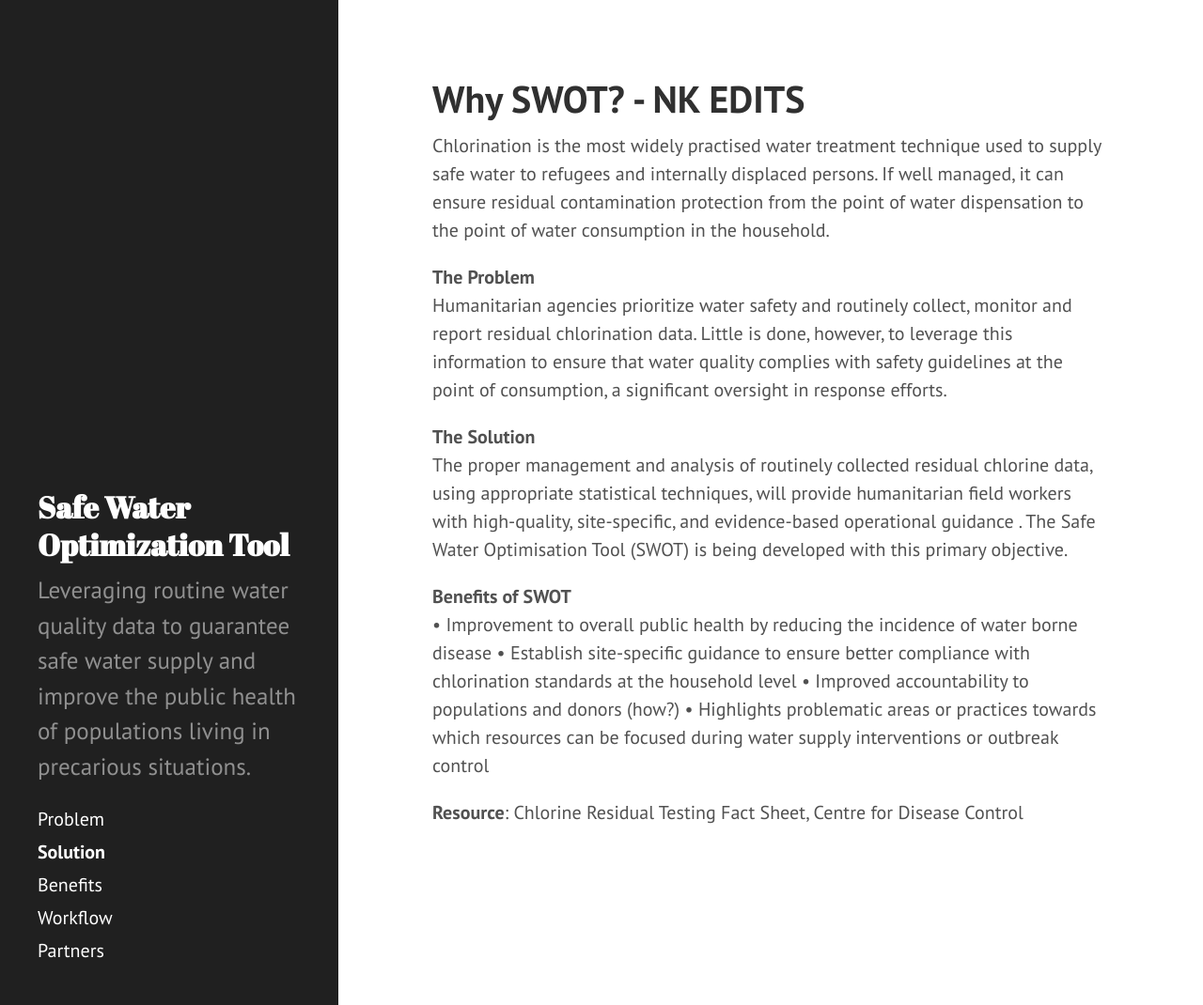
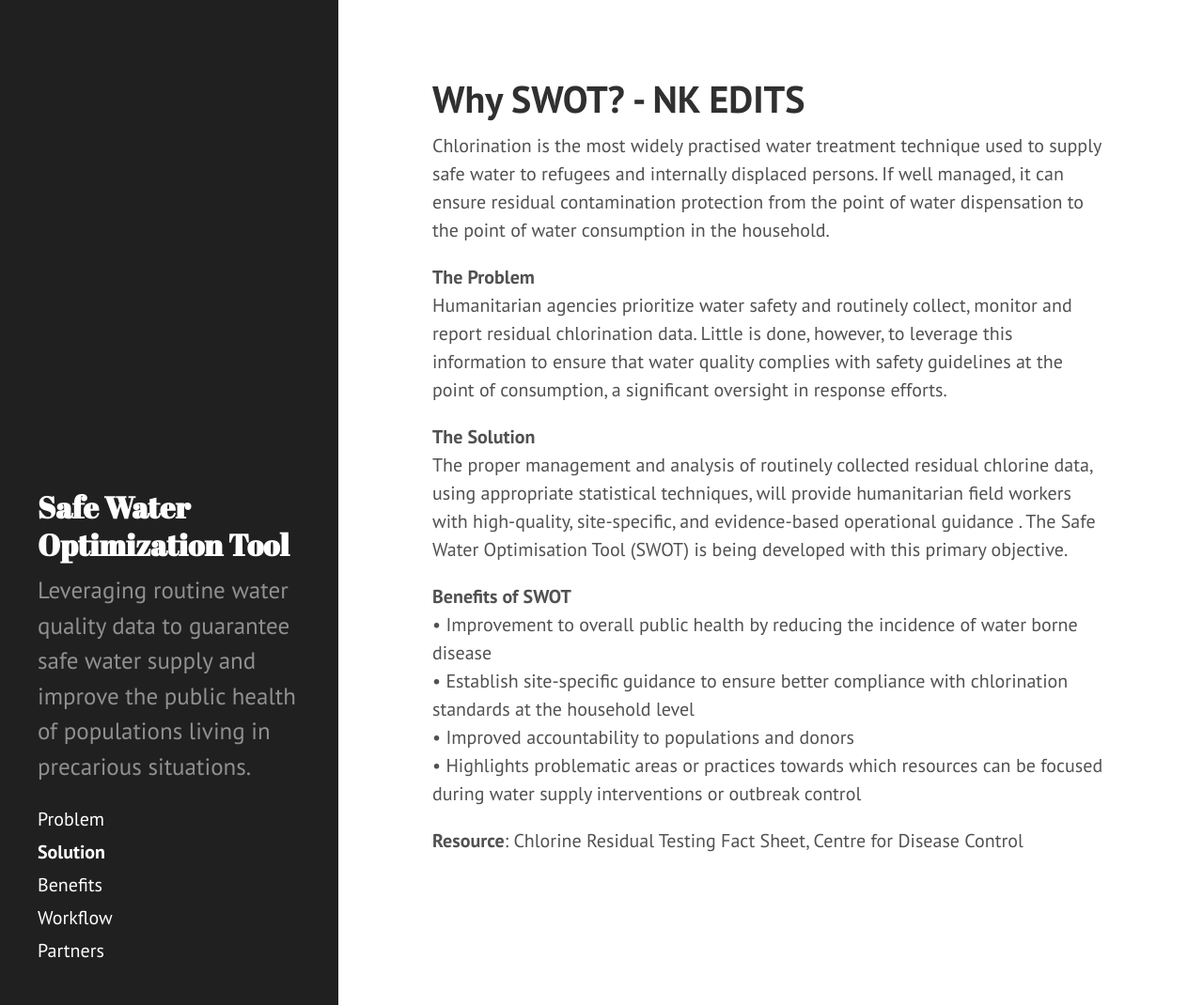
Before and after one commit to safeh2o/swot-infopage, a Jekyll site: the page built from solution.md, in a window 1280 px wide and 1070 px high. Shown: the whole window at 94% size. Built offline with Jekyll 4.4.1, drawn with Linux system fonts in a browser that asks for light colours; Markdown is read by kramdown in place of the engine named in the settings.

Commit message:
Update solution.md

```diff
--- a/solution.md
+++ b/solution.md
@@ -12,9 +12,9 @@ Humanitarian agencies prioritize water safety and routinely collect, monitor and
 The proper management and analysis of routinely collected residual chlorine data, using appropriate statistical techniques, will provide humanitarian field workers with high-quality, site-specific, and evidence-based operational guidance . The Safe Water Optimisation Tool (SWOT) is being developed with this primary objective.
 
 <b>Benefits of SWOT</b><br>
-•	Improvement to overall public health by reducing the incidence of water borne disease
-•	Establish site-specific guidance to ensure better compliance with chlorination standards at the household level
-•	Improved accountability to populations and donors (how?)
+•	Improvement to overall public health by reducing the incidence of water borne disease<br>
+•	Establish site-specific guidance to ensure better compliance with chlorination standards at the household level<br>
+•	Improved accountability to populations and donors<br>
 •	Highlights problematic areas or practices towards which resources can be focused during water supply interventions or outbreak control
 
 <b>Resource</b>: Chlorine Residual Testing Fact Sheet, Centre for Disease Control
```
